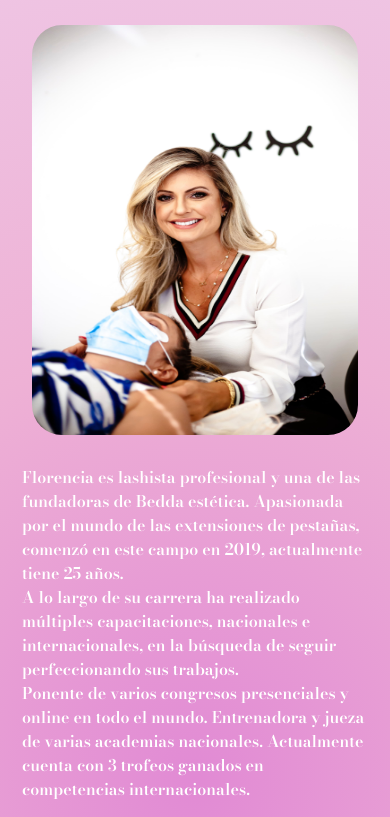
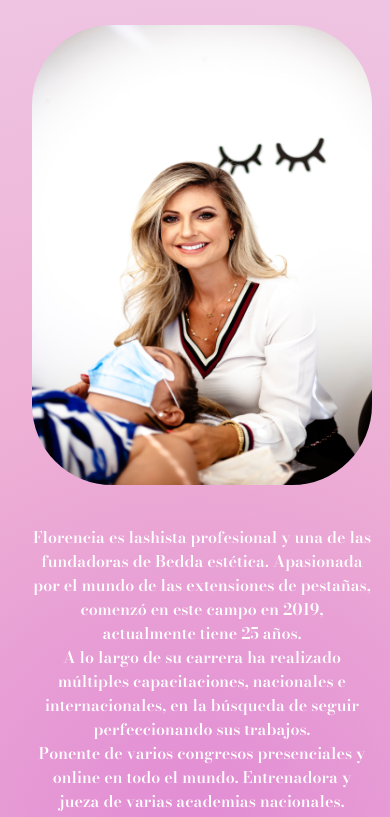
Before and after one commit to FlorenciaTeilleri/PFTEILLERI, a website: page paginas/sobre-nosotras.html in a window 390 px wide. Shown: the part 163-980 px from the top of the page. Drawn offline with nearby package versions, Linux system fonts and the light colour scheme.

Commit message:
alineando los textos de sobre nosotras

```diff
--- a/paginas/sobre-nosotras.html
+++ b/paginas/sobre-nosotras.html
@@ -3,7 +3,7 @@
     <meta charset="UTF-8">
     <meta http-equiv="X-UA-Compatible" content="IE=edge">
     <meta name="viewport" content="width=device-width, initial-scale=1.0">
-    <meta name="keywords" content="ESTETICA, EXTENSIONES DE PESTAÑAS, SOBRE NOSOTRAS, ABOUT US, LASHISTA, MANICURA, MANICURISTA, MANICURA PERFECTA>"
+    <meta name="keywords" content="ESTETICA, EXTENSIONES DE PESTAÑAS, SOBRE NOSOTRAS, ABOUT US, LASHISTA, MANICURA, MANICURISTA, MANICURA PERFECTA>">
     <meta name="description" content="En esta sección te contamos quienes somos las encargadas de embellecerlas en Bedda estética">
     <link rel="preconnect" href="https://fonts.googleapis.com">
     <link rel="preconnect" href="https://fonts.gstatic.com" crossorigin>
--- a/scss/paginas/servicios.scss
+++ b/scss/paginas/servicios.scss
@@ -2,6 +2,10 @@
         background-image: map-get($fondos, fondo-primario);
         display: flex;
         flex-direction: column;
+
+        div{
+        display: flex;
+        align-items: center;
 
                 #tituloServicios{
                 display: flex;
@@ -13,7 +17,6 @@
                 p{
                 padding: 20px;
                 width: 100%;
-        text-align:center;
                 color: $color-secundario;
                 }
 
@@ -25,7 +28,7 @@
                         transform: translateY(-6px);
                         }
                 }
-
+        }
 
 	@media (max-width: 576px){
 
--- a/scss/paginas/sobre-nosotras.scss
+++ b/scss/paginas/sobre-nosotras.scss
@@ -3,6 +3,9 @@
     display: flex;
     flex-direction: column;
 
+    div{
+        display: flex;
+        align-items: center;
 
         .tituloSN{
             text-align: center;
@@ -15,17 +18,13 @@
             color: $color-secundario;
         }
 
-    .divImg{
-        display: flex;
-        justify-content: space-between;
-        align-items:flex-start;
-    }
-
         img{
             border-radius:100px;
             padding: 20px;
-        @include tamaños(320px, 450px);
+            @include tamaños(420px, 550px);
     }
+    }
+
 
 
 @media (max-width: 576px){
@@ -35,13 +34,14 @@
     }
     p{
         padding: 10px;
+        text-align: center;
         width: auto;
         font-size: 16px;
     }
     img{
         border-radius: 50px;
         justify-content: center;
-        @include tamaños(380px!important,450px!important);
+        @include tamaños(380px!important, 500px!important);
     }
 }
 
```
Also changed, not shown: index.html (+1 -1 lines), paginas/contacto.html (+1 -1 lines), paginas/servicios.html (+5 -5 lines), paginas/turnos.html (+1 -1 lines), css/main.css. Lines whose indentation alone changed are shown as unchanged.
